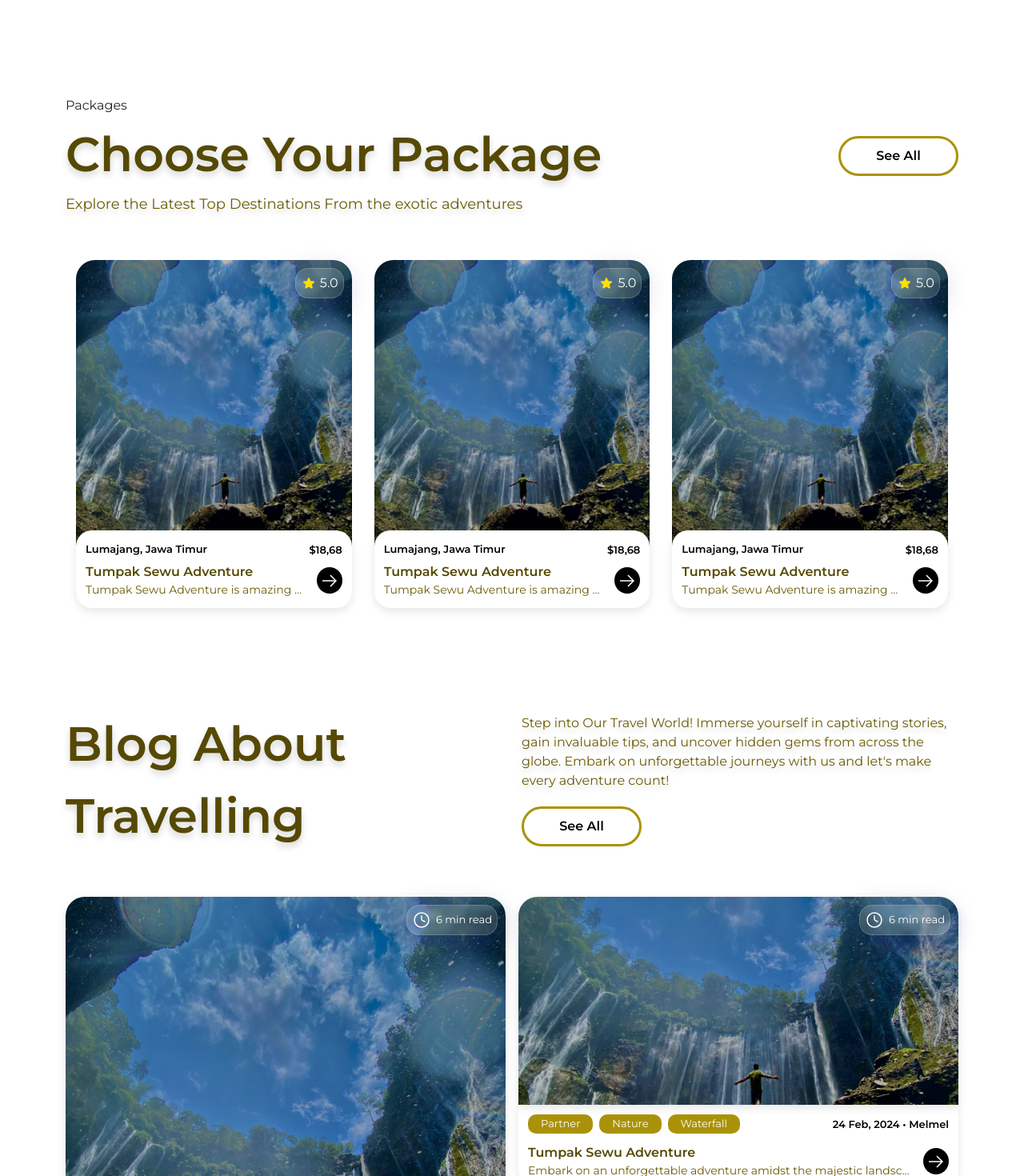
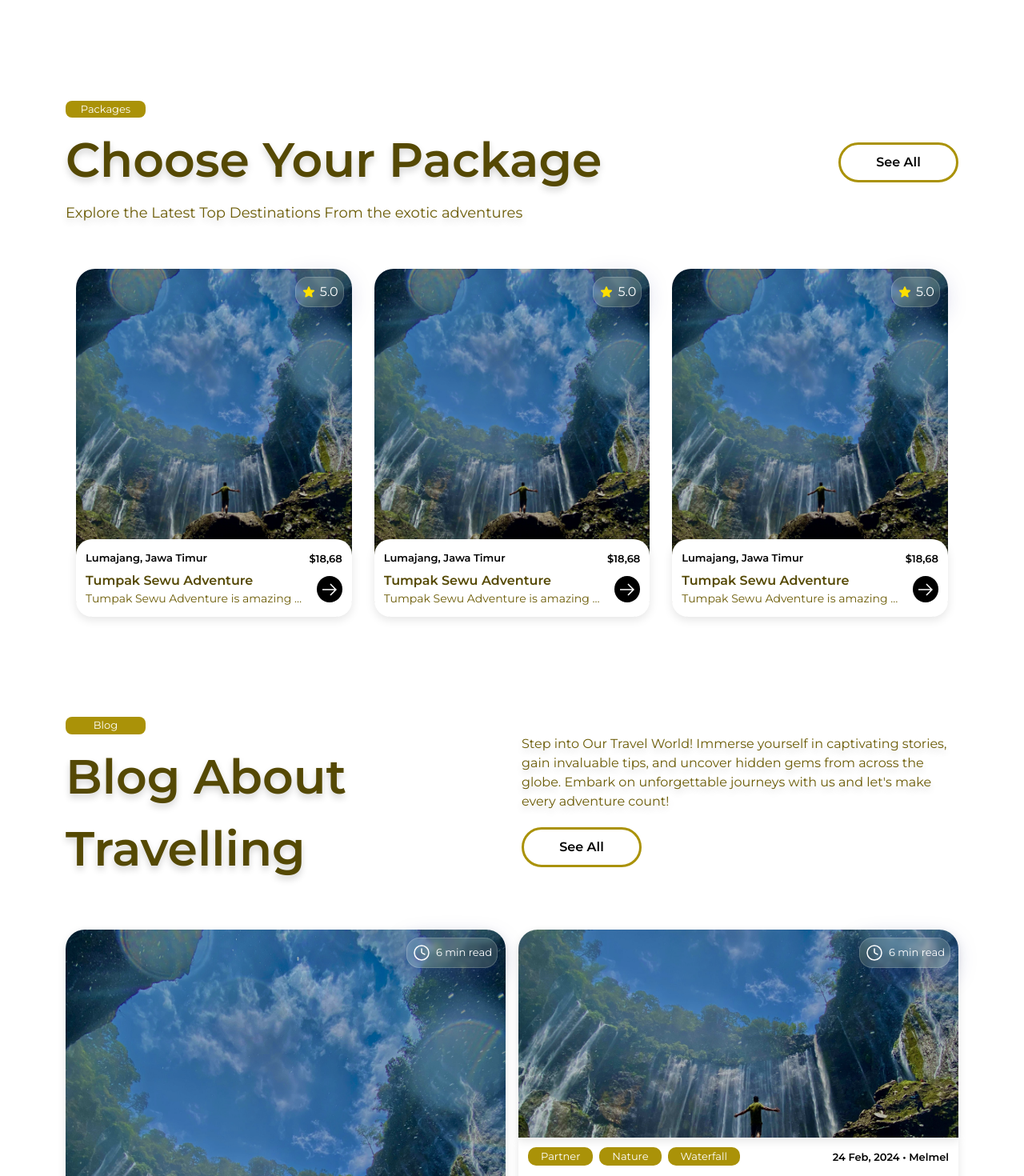
Before and after one commit to laksamanaap/Kangs, a Next.js app: page / in a window 1280 px wide. Shown: the part 1180-2650 px from the top of the page at 80% size. Built offline with nearby package versions, Linux system fonts and the light colour scheme.

Commit message:
feat : add tags component

```diff
--- a/src/app/components/Blog.tsx
+++ b/src/app/components/Blog.tsx
@@ -4,6 +4,7 @@ import { Container, Row, Col } from 'react-bootstrap';
 import Link from 'next/link';
 import BlogCard from './Card/BlogCard';
 import tumpakSewuImage1 from '@/assets/tumpakSewu/tumpakSewu1.JPG';
+import Tags from './Tags';
 
 const Blog = () => {
     interface BlogProps {
@@ -57,7 +58,10 @@ const Blog = () => {
             <Container className='blog__container'>
                 <Row className='align-items-center justify-content-center'>
                     <Col md={12} lg={6}>
-                        <span className='blog__title'>Blog About Travelling</span>
+                        <div className='blog__caption'>
+                            <Tags title='Blog' />
+                            <span className='blog__title'>Blog About Travelling</span>
+                        </div>
                     </Col>
                     <Col>
                         <div className='blog__subtitle-wrapper'>
--- a/src/app/components/FAQ.tsx
+++ b/src/app/components/FAQ.tsx
@@ -2,12 +2,14 @@
 import { Container, Row, Col } from 'react-bootstrap';
 import Accordion from 'react-bootstrap/Accordion';
 import React from 'react'
+import Tags from './Tags';
 
 const FAQ = () => {
     return (
         <div className='faq'>
             <Container className='faq__container'>
                 <div className="faq__caption">
+                    <Tags title="FAQ" />
                     <span className="faq__title">Frequently Asked Question</span>
                     <span className="faq__subtitle">
                         We've compiled a list of commonly asked questions to provide you with quick and informative answers
--- a/src/app/components/Tags.tsx
+++ b/src/app/components/Tags.tsx
@@ -6,7 +6,7 @@ interface TagsProps {
 
 const Tags: React.FC<TagsProps> = ({ title }) => {
     return (
-        <span>{title}</span>
+        <span className='main__summary'>{title}</span>
     );
 };
 
--- a/src/app/styles/components/_blog.scss
+++ b/src/app/styles/components/_blog.scss
@@ -5,6 +5,12 @@
         display: flex;
         flex-direction: column;
         gap: toRem(56);
+    }
+
+    &__caption {
+        display: flex;
+        flex-direction: column;
+        gap: toRem(8);
     }
 
     &__title {
--- a/src/app/styles/components/_packages.scss
+++ b/src/app/styles/components/_packages.scss
@@ -17,7 +17,7 @@
     &__caption {
         display: flex;
         flex-direction: column;
-        gap: toRem(4);
+        gap: toRem(8);
     }
 
     &__title {
--- a/src/app/styles/components/_services.scss
+++ b/src/app/styles/components/_services.scss
@@ -13,7 +13,7 @@
         display: flex;
         align-items: center;
         flex-direction: column;
-        gap: toRem(4);
+        gap: toRem(8);
     }
 
     &__title {
--- a/src/app/styles/pages/_main.scss
+++ b/src/app/styles/pages/_main.scss
@@ -1,3 +1,15 @@
+.main {
+    &__summary {
+        background-color: #AA9208;
+        color: $white;
+        padding: toRem(1) toRem(16);
+        border-radius: toRem(8);
+        font-size: toRem(13);
+        max-width: toRem(100);
+        text-align: center;
+    }
+}
+
 .main-layout {
     padding: toRem(20);
     padding-top: 0;
```
